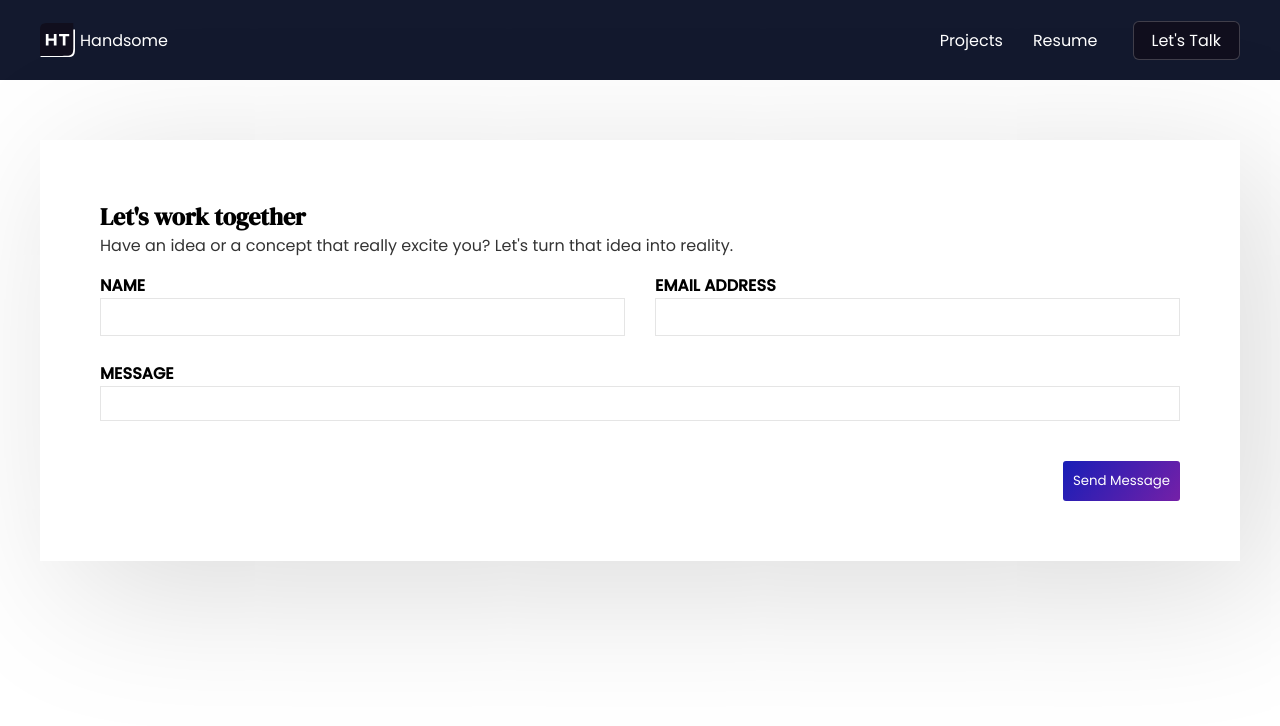
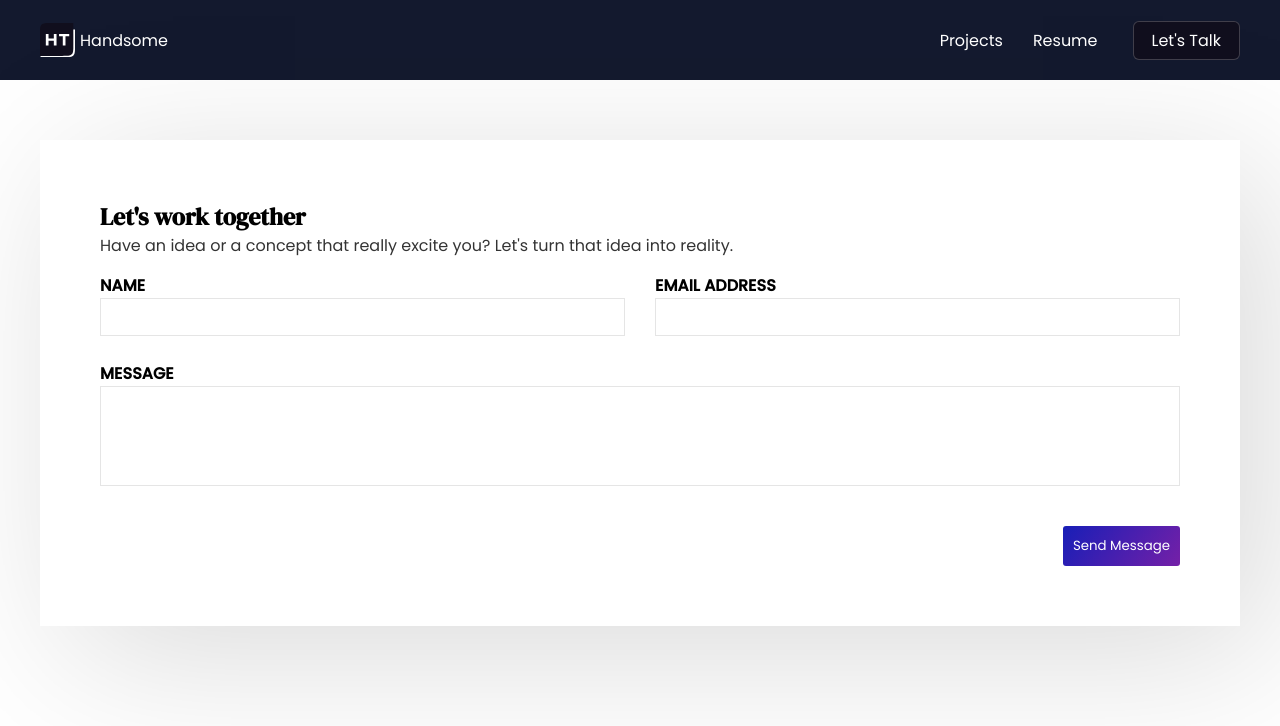
Before and after one commit to huzitaiwo/handsome, a React (Create React App) app: page /contact in a window 1280 px wide. Shown: the top 726 px of the page. Built offline with nearby package versions, Linux system fonts and the light colour scheme.

Commit message:
created contact page

```diff
--- a/src/pages/contact/Contact.css
+++ b/src/pages/contact/Contact.css
@@ -38,7 +38,7 @@ form textarea {
 }
 
 form textarea {
-  height: 35px;
+  height: 100px;
   resize: none;
 }
 
```
